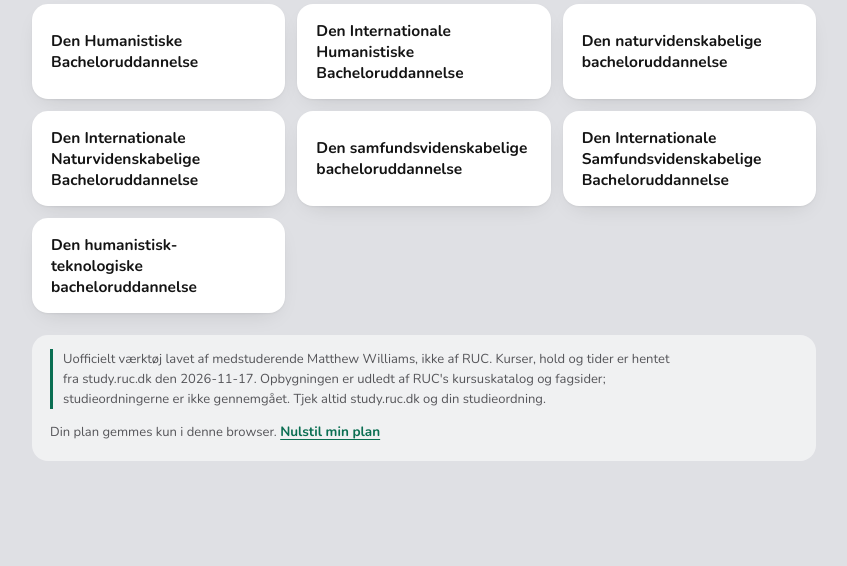
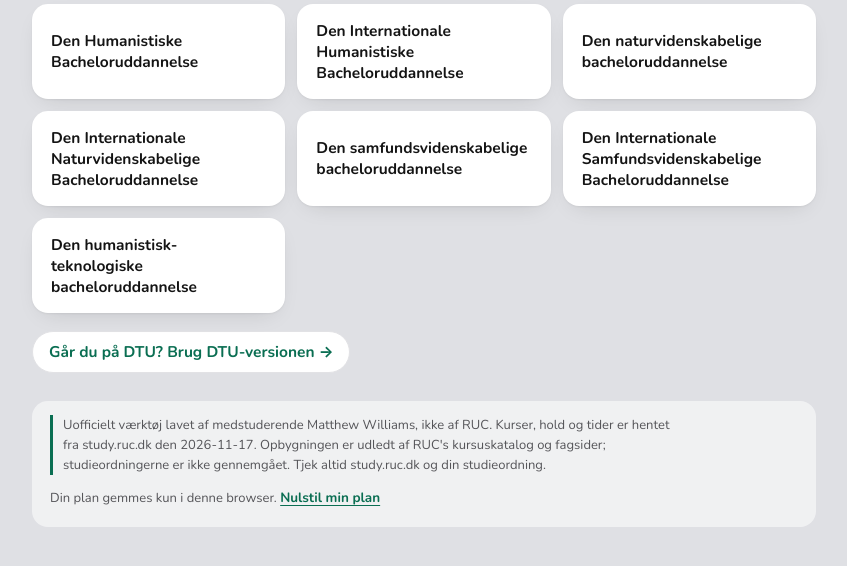
Before and after one commit to matthewtristanwilliams-hub/studieplaner, a plain HTML site: page ruc/index.html in a window 1280 px wide. Shown: the part 356-922 px from the top of the page, without its empty margins (216-1063 px from the left). Before the commit the page ends 881 px from the top, so only its background shows below. Drawn offline with nearby package versions, Linux system fonts and the light colour scheme.

Commit message:
Links mellem DTU- og RUC-versionen på forsiderne
Co-Authored-By: Claude Opus 5.5 <noreply@anthropic.com>
Claude-Session: https://claude.ai/code/session_01XcsRTsTaMAuQ3HU31nXfrS

```diff
--- a/ruc/index.html
+++ b/ruc/index.html
@@ -704,6 +704,10 @@ h1, h2, h3, h4, .top h1 { font-family: var(--display); font-weight: 800; letter-
 .prevl .ec { font-family: var(--mono); font-size: 13px; }
 .find input[type="search"]#pq { width: 100%; min-height: 40px; padding: 8px 12px; border-radius: 12px; border: 1px solid var(--field-line); background: var(--surface); color: var(--ink); font: 400 15px var(--body); }
 
+.otheruni { margin: 18px 0 6px; font-weight: 700; }
+.otheruni a { display: inline-flex; align-items: center; min-height: 40px; padding: 8px 16px; border-radius: 999px; background: var(--surface); border: 1px solid var(--line); text-decoration: none; }
+.otheruni a:hover { border-color: var(--accent); }
+
 /* RUC-version: grøn accent i stedet for DTU-rød, samme bløde layout */
 :root { --accent: #0a6e52; --accent-ink: #ffffff; --accent-soft: #dcefe7; --warn: #0a6e52; --warn-bg: #dcefe7; }
 @media (prefers-color-scheme: dark) { :root:not([data-theme="light"]) { --accent: #5fd0a8; --accent-ink: #0c1712; --accent-soft: #163a2e; --warn: #5fd0a8; --warn-bg: #163a2e; } }
@@ -908,7 +912,7 @@ if (typeof module !== 'undefined') module.exports = RUC;
     unofficial: ["Uofficielt værktøj lavet af medstuderende Matthew Williams, ikke af RUC. Kurser, hold og tider er hentet fra study.ruc.dk den {d}. Opbygningen er udledt af RUC's kursuskatalog og fagsider; studieordningerne er ikke gennemgået. Tjek altid study.ruc.dk og din studieordning.", "Unofficial tool made by fellow student Matthew Williams, not by RUC. Courses, teams and times come from study.ruc.dk, fetched {d}. The structure is derived from RUC's course catalogue and subject pages; the study regulations have not been reviewed. Always check study.ruc.dk and your study regulation."],
     saved: ["Din plan gemmes kun i denne browser.", "Your plan is only saved in this browser."], reset: ["Nulstil min plan", "Reset my plan"], reset2: ["Tryk igen for at slette din plan", "Press again to delete your plan"],
     rules: ["Regler og noter", "Rules and notes"], so: ["Studieordning (pdf)", "Study regulation (pdf)"], rucPage: ["Fagets side på ruc.dk", "The subject's page on ruc.dk"], adg: ["Adgangskrav:", "Admission requirement:"],
-    unsure: ["Usikkert:", "Uncertain:"], track: ["Spor:", "Track:"], trackN: ["Spor {t}", "Track {t}"]
+    unsure: ["Usikkert:", "Uncertain:"], dtuLink: ["Går du på DTU? Brug DTU-versionen", "Studying at DTU? Use the DTU version"], track: ["Spor:", "Track:"], trackN: ["Spor {t}", "Track {t}"]
   };
   var DAYS = [["man", "Mon"], ["tir", "Tue"], ["ons", "Wed"], ["tor", "Thu"], ["fre", "Fri"]];
   var pref = { lang: "da", prog: null, view: "uddannelse" }, st = blank(), ui = { open: {}, add: null, q: "", grid: {}, pq: "", arm: null };
@@ -1162,8 +1166,9 @@ if (typeof module !== 'undefined') module.exports = RUC;
 
   function renderStart() {
     var p = prog(), h = stepHead(1, T("hProg"));
+    var dtu = '<p class="otheruni"><a href="https://studieplaner.axiom-dk.dk/">' + T("dtuLink") + '<span aria-hidden="true">&nbsp;→</span></a></p>';
     h += '<div class="bgrid">' + RUC.progs.map(function (q) { return '<button type="button" class="bpick' + (p && p.id === q.id ? " cur" : "") + '" id="p-' + q.id + '" data-prog="' + q.id + '" aria-pressed="' + !!(p && p.id === q.id) + '"><span class="bn">' + esc(L(q.name, q.nameEn)) + "</span></button>"; }).join("") + "</div>";
-    if (!p) return h;
+    if (!p) return h + dtu;
     var f1 = fag(st.f1);
     h += "<h3>" + T("hFag1") + "</h3><p class=\"small\">" + esc(T("lFag1", { p: L(p.name, p.nameEn) })) + "</p>";
     var firsts = p.fagIds.map(fag).filter(Boolean), ones = p.oneIds.map(fag).filter(Boolean);
```
Also changed, not shown: index.html (+7 -2 lines).
